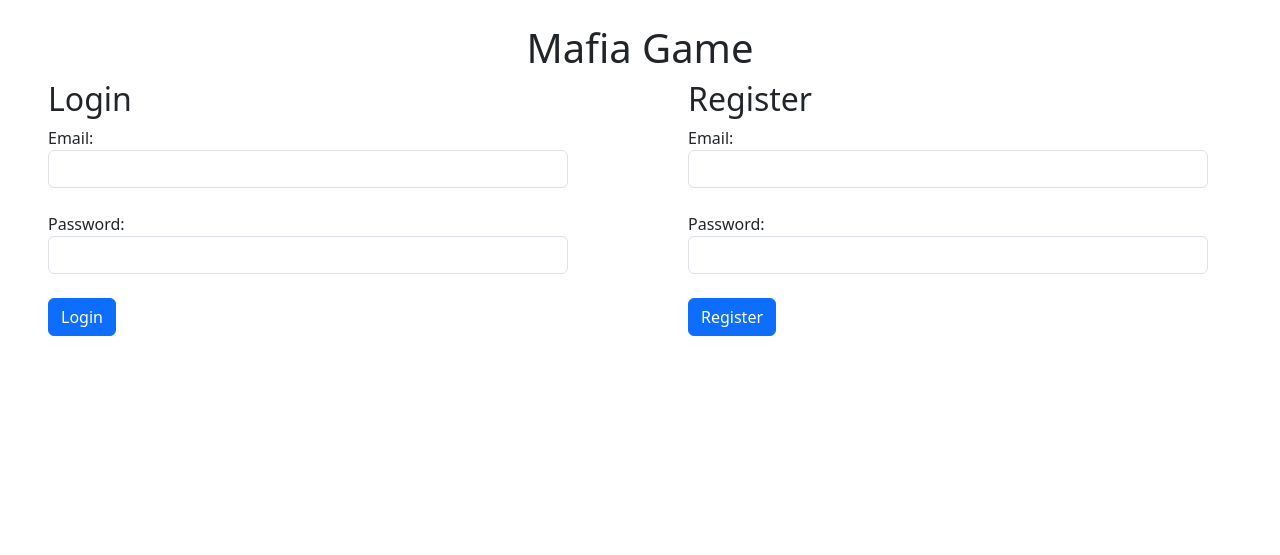
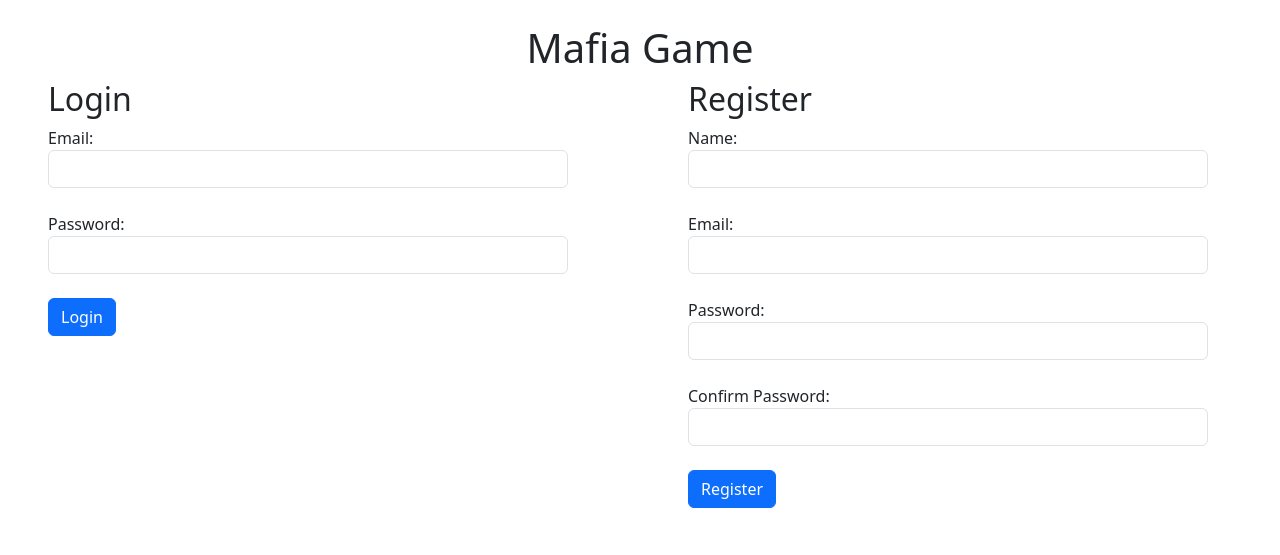
Before and after one commit to fisnikm02/mafia-game, a PHP site: page / in a window 1280 px wide. Shown: the top 555 px of the page. Run offline with PHP 8.4, Linux system fonts and the light colour scheme.

Commit message:
finished task

```diff
--- a/configs/db.php
+++ b/configs/db.php
@@ -1,4 +1,13 @@
 <?php
+
+session_start();
+
+define('SHOW_ERRORS', true);
+
+if(SHOW_ERRORS) {
+    include 'show_errors.php';
+}
+
 
 class DBInstance {
     private $conn;
--- /dev/null
+++ b/configs/show_errors.php
@@ -0,0 +1,5 @@
+<?php
+
+ini_set('display_errors', 1);
+ini_set('display_startup_errors', 1);
+error_reporting(E_ALL);
--- a/database/role.php
+++ b/database/role.php
@@ -5,8 +5,6 @@ class Role {
     private $name;
 
     public function __construct($id, $name) {
-        // Implement constructor
     }
 
-    // Implement getter methods
 }
--- a/game.php
+++ b/game.php
@@ -1,11 +1,8 @@
 <?php
-session_start();
-
 // Include necessary files and classes
 include_once 'configs/db.php';
 include_once 'database/player.php';
 include_once 'database/role.php';
-include_once 'database/game.php';
 include_once 'game_logic.php';
 
 /// Check if the user is logged in
@@ -58,7 +55,7 @@ if ($_SERVER['REQUEST_METHOD'] === 'POST' && isset($_POST['action'])) {
     <div>
         <h3>Your Role</h3>
         <!-- Display the player's role -->
-        <?php echo $game->getPlayerRole($_SESSION['user_id']); ?>
+        <?php echo $_SESSION['user_role'] ?>
     </div>
 
     <div>
--- a/get_game_status.php
+++ b/get_game_status.php
@@ -1,5 +1,4 @@
 <?php
-session_start();
 include_once 'configs/db.php';
 include_once 'game_logic.php';
 
--- a/index.php
+++ b/index.php
@@ -1,6 +1,4 @@
 <?php
-session_start();
-
 // Include necessary files and classes
 include_once 'configs/db.php';
 
@@ -15,6 +13,9 @@ if ($_SERVER['REQUEST_METHOD'] === 'POST' && isset($_POST['login_email'], $_POST
     if ($user && password_verify($password, $user['password'])) {
         // Set session variables
         $_SESSION['user_id'] = $user['id'];
+        $role = $db->query("SELECT `name` from roles WHERE id = '". $user['role_id']."'")->fetch_assoc();
+
+        $_SESSION['user_role'] = $role['name'];
         $_SESSION['email'] = $user['email'];
 
         // Redirect to game.php after successful login
@@ -26,17 +27,33 @@ if ($_SERVER['REQUEST_METHOD'] === 'POST' && isset($_POST['login_email'], $_POST
 }
 
 // Registration logic
-if ($_SERVER['REQUEST_METHOD'] === 'POST' && isset($_POST['register_email'], $_POST['register_password'])) {
+if ($_SERVER['REQUEST_METHOD'] === 'POST'
+&& isset($_POST['register_name'], $_POST['register_email'], $_POST['register_password'], $_POST['register_password_confirmation'])) {
+    $name = $_POST['register_name'];
     $email = $_POST['register_email'];
-    $password = password_hash($_POST['register_password'], PASSWORD_DEFAULT);
+    $password = $_POST['register_password'];
+    $password_confirmation = $_POST['register_password_confirmation'];
 
+    if($password != $password_confirmation) {
+        $registerError = "Confirmation Password do not match.";
+    } else {
+        $password = password_hash($password, PASSWORD_DEFAULT);
+
+        $user = $db->query("SELECT * FROM players WHERE email = '$email' LIMIT 1")->fetch_assoc();
+
+        if($user) {
+            $registerError = "User with same email already exists.";
+        } else {
             // Insert new user into the database
-    $result = $db->query("INSERT INTO players (email, password) VALUES ('$email', '$password')");
+            $result = $db->query("INSERT INTO players (`name`, `email`, `password`) VALUES ('$name','$email', '$password')");
 
             if ($result) {
+                $user = $db->query("SELECT * FROM players WHERE email = '$email' LIMIT 1")->fetch_assoc();
+
                 // Automatically log in the new user
-        $user = $db->query("SELECT * FROM players WHERE email = '$email'");
                 $_SESSION['user_id'] = $user['id'];
+                $role = $db->query("SELECT `name` from roles WHERE id = '". $user['role_id']."'")->fetch_assoc();
+                $_SESSION['user_role'] = $role['name'];
                 $_SESSION['email'] = $user['email'];
 
                 // Redirect to game.php after successful registration
@@ -45,6 +62,9 @@ if ($_SERVER['REQUEST_METHOD'] === 'POST' && isset($_POST['register_email'], $_P
             } else {
                 $registerError = "Registration failed. Please try again.";
             }
+        }
+    }
+
 }
 ?>
 
@@ -92,6 +112,11 @@ if ($_SERVER['REQUEST_METHOD'] === 'POST' && isset($_POST['register_email'], $_P
             <form action="" method="post" class="pt-0 p-5">
                 <h2>Register</h2>
                 <div class="form-group">
+                    <label for="register_name">Name:</label>
+                    <input type="text" class="form-control" name="register_name" required>
+                </div>
+                <br>
+                <div class="form-group">
                     <label for="register_email">Email:</label>
                     <input type="text" class="form-control" name="register_email" required>
                 </div>
@@ -101,6 +126,11 @@ if ($_SERVER['REQUEST_METHOD'] === 'POST' && isset($_POST['register_email'], $_P
                     <input type="password" class="form-control" name="register_password" required>
                 </div>
                 <br>
+                <div class="form-group">
+                    <label for="register_password_confirmation">Confirm Password:</label>
+                    <input type="password" class="form-control" name="register_password_confirmation" required>
+                </div>
+                <br>
                 <button type="submit" class="btn btn-primary">Register</button>
             </form>
         </div>
```
Also changed, not shown: database/player.php (+11 -5 lines), game_logic.php (+32 -9 lines). Lines whose indentation alone changed are shown as unchanged.
